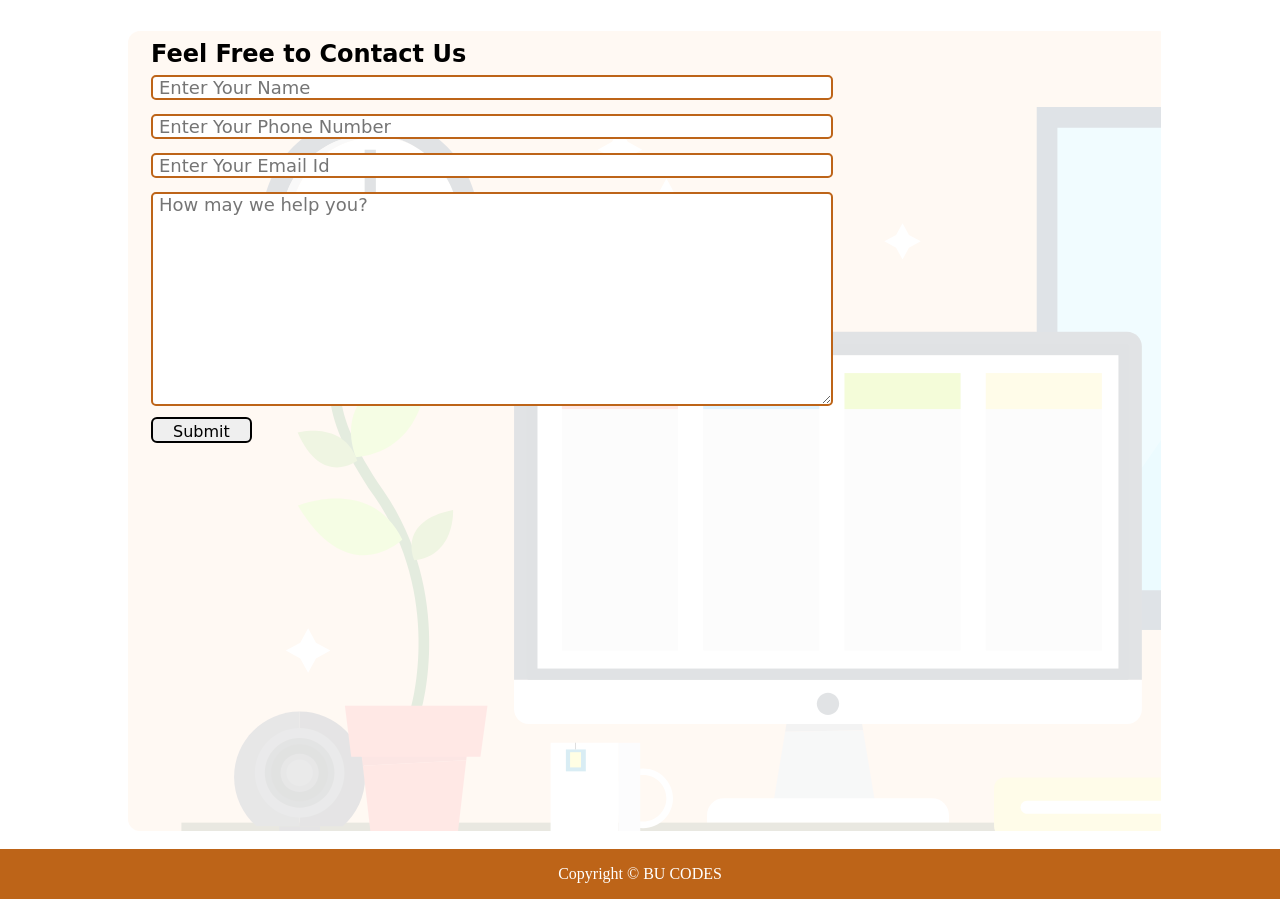
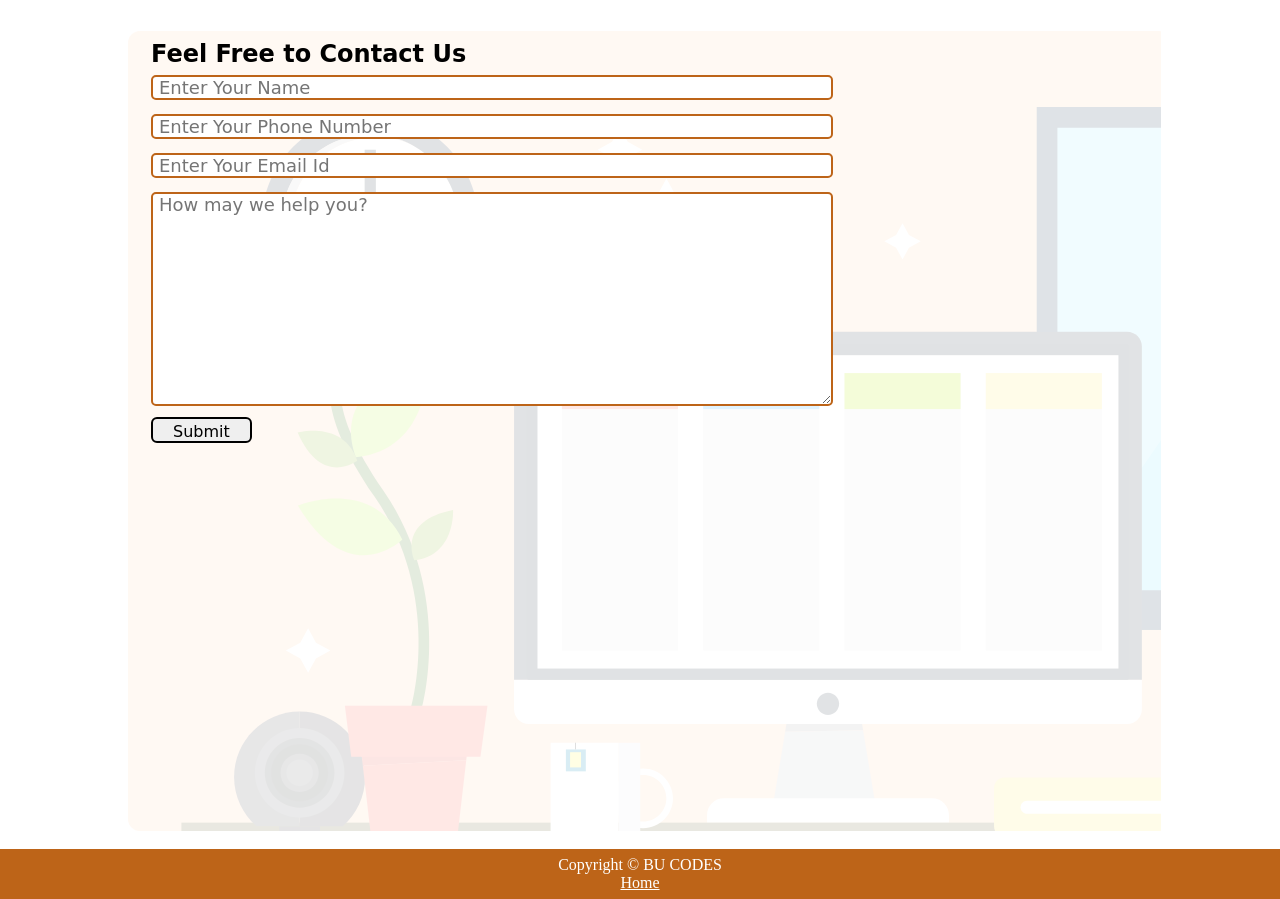
Before and after one commit to jash-1-th/ResponsiveBlogTemplate, a plain HTML site: page contact.html in a window 1280 px wide. Shown: the part 130-1029 px from the top of the page. Drawn offline with Linux system fonts and the light colour scheme; a web font is replaced by a local one.

Commit message:
contactcomplete

```diff
--- a/contact.html
+++ b/contact.html
@@ -65,7 +65,7 @@
 
     <div class="footer">
         <p>Copyright &copy; BU CODES</p>
-        <!-- <a href="https://www.vecteezy.com/free-vector/typewriter">Vector Credits: Vecteezy</a>  -->
+        <a href="index.html">Home</a>
     </div>
 </body>
 
```
